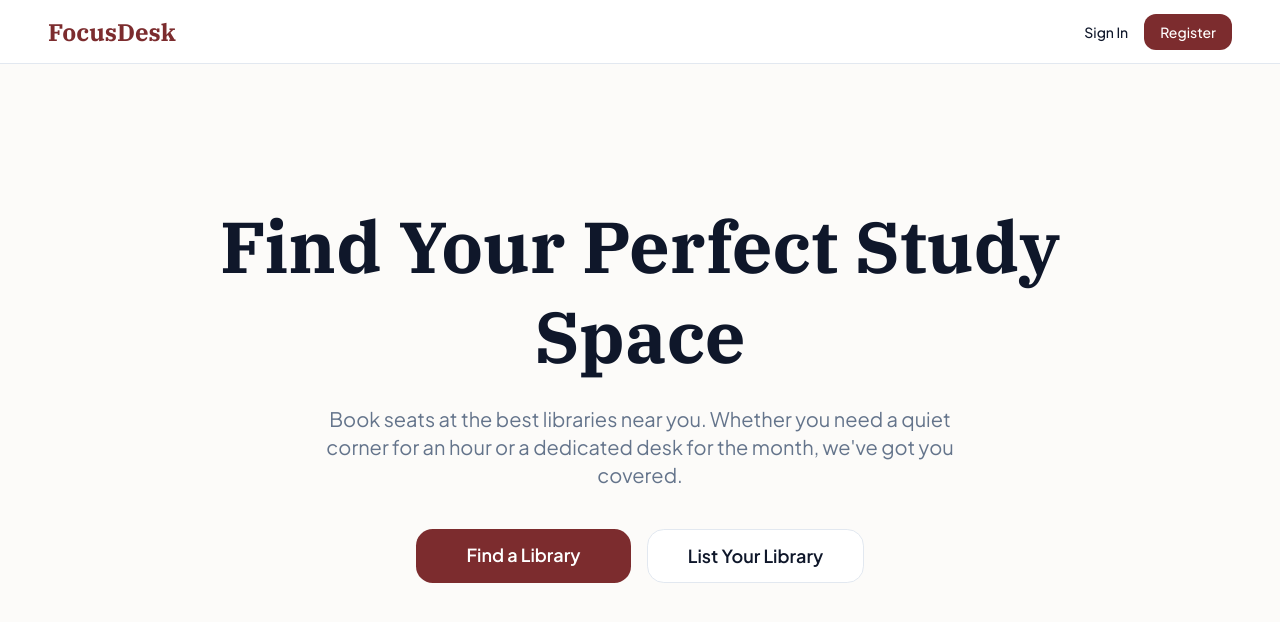
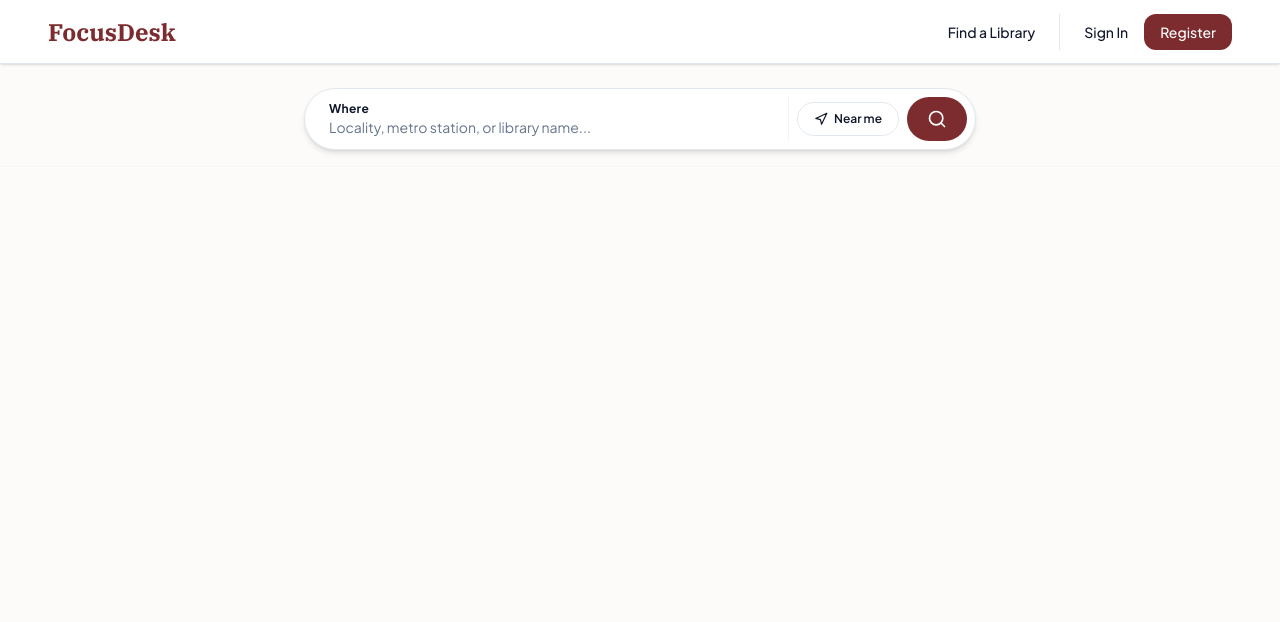
Before and after one commit to librarynear/lnwebsite, a React app: page / in a window 1280 px wide. Built offline with nearby package versions, Linux system fonts and the light colour scheme; some packages are replaced by stand-ins of ours; no server answers; the database is empty.

Commit message:
Migrate routing to Approach B (unified landing page & auto role upgrade)

```diff
--- a/src/app/(student)/layout.tsx
+++ b/src/app/(student)/layout.tsx
@@ -2,7 +2,11 @@ import Link from "next/link";
 import { ReactNode } from "react";
 import { logout } from "@/app/actions/auth-actions";
 
-export default function StudentLayout({ children }: { children: ReactNode }) {
+import { getSession } from "@/app/actions/auth-actions";
+
+export default async function StudentLayout({ children }: { children: ReactNode }) {
+  const session = await getSession();
+
   return (
     <div className="flex flex-col min-h-screen bg-background">
       {/* Top Navbar */}
@@ -13,15 +17,28 @@ export default function StudentLayout({ children }: { children: ReactNode }) {
 
         <div className="flex items-center gap-6">
           <nav className="hidden md:flex gap-6">
-            <Link href="/libraries" className="text-sm font-medium text-foreground hover:text-primary transition-colors">
+            <Link href="/" className="text-sm font-medium text-foreground hover:text-primary transition-colors">
               Find a Library
             </Link>
+            {session && (
               <Link href="/student/dashboard" className="text-sm font-medium text-foreground hover:text-primary transition-colors">
                 My Bookings
               </Link>
+            )}
           </nav>
 
           <div className="flex items-center gap-4 border-l border-border pl-6">
+            {!session ? (
+              <>
+                <Link href="/login" className="text-sm font-medium hover:text-primary transition-colors">
+                  Sign In
+                </Link>
+                <Link href="/signup" className="text-sm font-medium bg-primary text-primary-foreground px-4 py-2 rounded-lg hover:opacity-90 transition-opacity">
+                  Register
+                </Link>
+              </>
+            ) : (
+              <>
                 <Link href="/student/dashboard" className="text-sm font-medium text-foreground hover:text-primary transition-colors">
                   Profile
                 </Link>
@@ -30,6 +47,8 @@ export default function StudentLayout({ children }: { children: ReactNode }) {
                     Logout
                   </button>
                 </form>
+              </>
+            )}
           </div>
         </div>
       </header>
--- a/src/app/(student)/libraries/page.tsx
+++ b/src/app/(student)/page.tsx
@@ -1,11 +1,18 @@
 import prisma from "@/lib/prisma"
 import Link from "next/link"
+import { redirect } from "next/navigation"
+import { getSession } from "@/app/actions/auth-actions"
 import { Star, Heart } from "lucide-react"
 import { ClientSearch } from "./ClientSearch"
 
 export const dynamic = 'force-dynamic'
 
 export default async function LibrariesPage(props: any) {
+  const session = await getSession();
+  if (session?.role === 'LIBRARIAN') {
+    redirect('/dashboard');
+  }
+
   const searchParams = await props.searchParams;
   const query = searchParams?.query || "";
   const isNearMe = !!searchParams?.lat && !!searchParams?.lng;
--- a/src/app/actions/onboarding-actions.ts
+++ b/src/app/actions/onboarding-actions.ts
@@ -6,8 +6,8 @@ import { redirect } from "next/navigation"
 
 export async function completeOnboarding(formData: FormData) {
   const session = await getSession();
-  if (!session || session.role !== 'LIBRARIAN') {
-    throw new Error("Unauthorized");
+  if (!session) {
+    throw new Error("Unauthorized: Please sign in first");
   }
 
   const name = formData.get("name") as string;
@@ -56,5 +56,11 @@ export async function completeOnboarding(formData: FormData) {
     }
   });
 
+  // Upgrade the user to a LIBRARIAN
+  await prisma.user.update({
+    where: { id: session.userId },
+    data: { role: 'LIBRARIAN' }
+  });
+
   redirect("/dashboard");
 }
--- a/src/app/page.tsx
+++ /dev/null
@@ -1,50 +0,0 @@
-import Link from "next/link";
-import { getSession } from "./actions/auth-actions";
-
-export default async function Home() {
-  const session = await getSession();
-
-  return (
-    <div className="min-h-screen flex flex-col bg-background">
-      <header className="h-16 border-b border-border bg-card flex items-center justify-between px-6 md:px-12">
-        <div className="text-2xl font-heading font-bold text-primary">
-          FocusDesk
-        </div>
-        <div className="flex gap-4 items-center">
-          {!session ? (
-            <>
-              <Link href="/login" className="text-sm font-medium hover:text-primary transition-colors py-2">
-                Sign In
-              </Link>
-              <Link href="/signup" className="text-sm font-medium bg-primary text-primary-foreground px-4 py-2 rounded-lg hover:opacity-90 transition-opacity">
-                Register
-              </Link>
-            </>
-          ) : (
-            <Link href={session.role === 'LIBRARIAN' ? '/dashboard' : '/student/dashboard'} className="text-sm font-medium bg-secondary text-secondary-foreground px-4 py-2 rounded-lg hover:bg-secondary/80 transition-colors">
-              Go to Dashboard
-            </Link>
-          )}
-        </div>
-      </header>
-
-      <main className="flex-1 flex flex-col items-center justify-center px-4 text-center pb-20">
-        <h1 className="text-5xl md:text-7xl font-heading font-bold text-foreground mb-6 max-w-4xl leading-tight">
-          Find Your Perfect Study Space
-        </h1>
-        <p className="text-lg md:text-xl text-muted-foreground mb-10 max-w-2xl">
-          Book seats at the best libraries near you. Whether you need a quiet corner for an hour or a dedicated desk for the month, we've got you covered.
-        </p>
-
-        <div className="flex flex-col sm:flex-row gap-4 w-full max-w-md mx-auto">
-          <Link href="/libraries" className="flex-1 bg-primary text-primary-foreground font-semibold py-3 px-6 rounded-xl hover:opacity-90 transition-opacity text-lg text-center">
-            Find a Library
-          </Link>
-          <Link href="/onboarding" className="flex-1 bg-card text-foreground border border-border font-semibold py-3 px-6 rounded-xl hover:bg-muted transition-colors text-lg text-center">
-            List Your Library
-          </Link>
-        </div>
-      </main>
-    </div>
-  );
-}
```
Also changed, not shown: src/app/(student)/ClientSearch.tsx (renamed from src/app/(student)/libraries/ClientSearch.tsx). Lines whose indentation alone changed are shown as unchanged.
